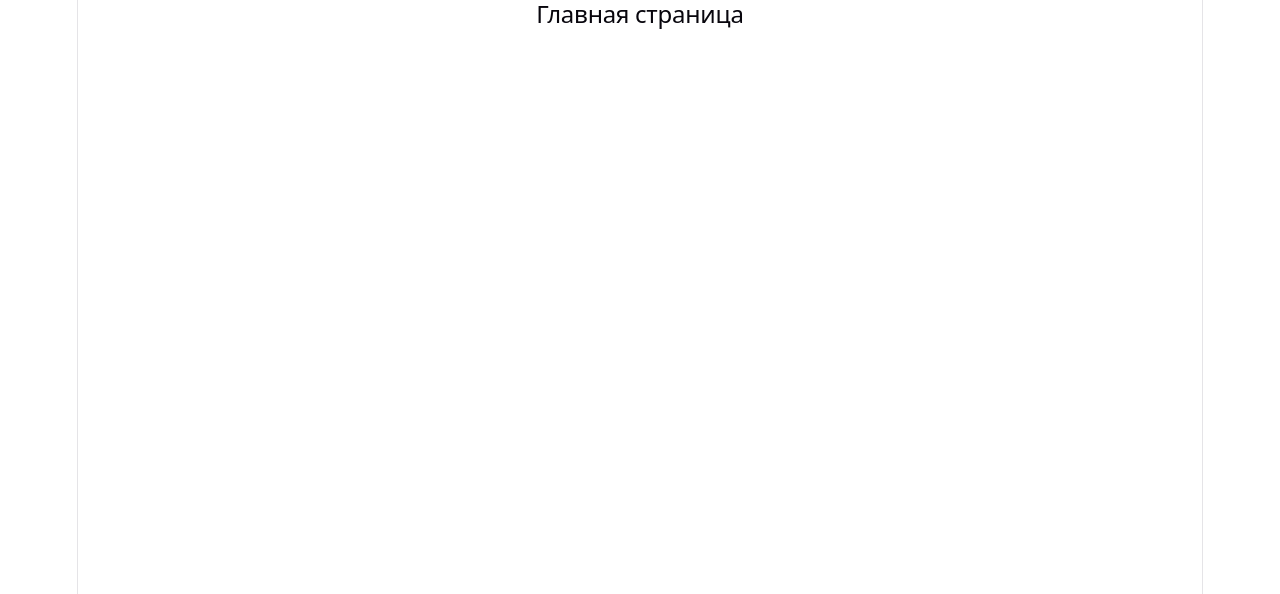
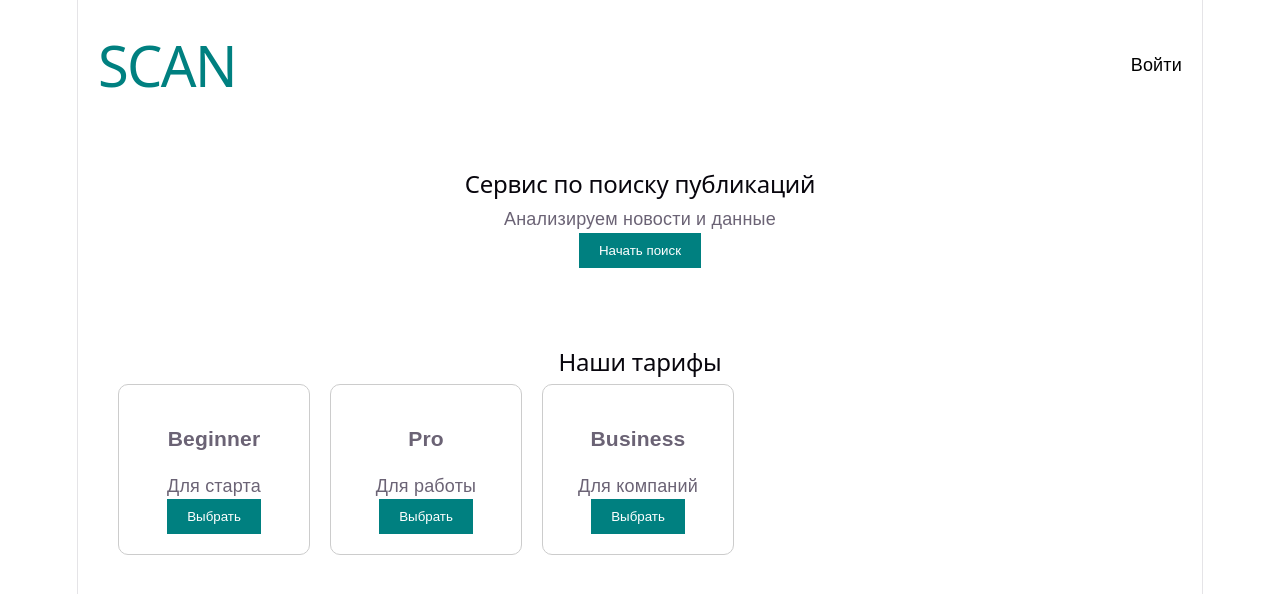
Before and after one commit to 201198al/final, a React (Vite) app in the folder scan-project/: page / in a window 1280 px wide. Shown: the top 594 px of the page. Built offline with nearby package versions, Linux system fonts and the light colour scheme.

Commit message:
Стили

```diff
--- /dev/null
+++ b/package.json
@@ -0,0 +1,5 @@
+{
+  "dependencies": {
+    "react-router-dom": "^7.13.1"
+  }
+}
--- a/scan-project/package.json
+++ b/scan-project/package.json
@@ -11,7 +11,8 @@
   },
   "dependencies": {
     "react": "^19.2.4",
-    "react-dom": "^19.2.4"
+    "react-dom": "^19.2.4",
+    "react-router-dom": "^7.13.1"
   },
   "devDependencies": {
     "@eslint/js": "^9.39.4",
--- a/scan-project/src/App.jsx
+++ b/scan-project/src/App.jsx
@@ -1,10 +1,20 @@
-import Home from "./pages/Home";
+import { BrowserRouter, Routes, Route } from "react-router-dom";
+
+import Home from "./pages/Home.jsx";
+import Login from "./pages/Login.jsx";
+import Search from "./pages/Search.jsx";
+import Result from "./pages/Result.jsx";
 
 function App() {
   return (
-    <div>
-      <Home />
-    </div>
+    <BrowserRouter>
+      <Routes>
+        <Route path="/" element={<Home />} />
+        <Route path="/login" element={<Login />} />
+        <Route path="/search" element={<Search />} />
+        <Route path="/result" element={<Result />} />
+      </Routes>
+    </BrowserRouter>
   );
 }
 
--- a/scan-project/src/index.css
+++ b/scan-project/src/index.css
@@ -109,3 +109,51 @@ code {
   padding: 4px 8px;
   background: var(--code-bg);
 }
+body {
+  margin: 0;
+  font-family: Arial, sans-serif;
+}
+
+header {
+  display: flex;
+  justify-content: space-between;
+  align-items: center;
+  padding: 20px;
+}
+
+header h1 {
+  color: teal;
+}
+
+header a {
+  text-decoration: none;
+  color: black;
+}
+
+section {
+  padding: 40px;
+}
+
+button {
+  background: teal;
+  color: white;
+  border: none;
+  padding: 10px 20px;
+  cursor: pointer;
+}
+
+button:hover {
+  background: darkcyan;
+}
+.tariffs {
+  display: flex;
+  gap: 20px;
+}
+
+.card {
+  border: 1px solid #ccc;
+  padding: 20px;
+  width: 150px;
+  border-radius: 10px;
+  text-align: center;
+}
--- a/scan-project/src/pages/Home.jsx
+++ b/scan-project/src/pages/Home.jsx
@@ -1,5 +1,49 @@
+import { Link } from "react-router-dom";
+
 function Home() {
-  return <h2>Главная страница</h2>;
+  return (
+    <div>
+
+      <header>
+        <h1>SCAN</h1>
+        <nav>
+          <Link to="/login">Войти</Link>
+        </nav>
+      </header>
+
+
+      <section>
+        <h2>Сервис по поиску публикаций</h2>
+        <p>Анализируем новости и данные</p>
+        <button>Начать поиск</button>
+      </section>
+
+
+     <section>
+  <h2>Наши тарифы</h2>
+
+  <div className="tariffs">
+    <div className="card">
+      <h3>Beginner</h3>
+      <p>Для старта</p>
+      <button>Выбрать</button>
+    </div>
+
+    <div className="card">
+      <h3>Pro</h3>
+      <p>Для работы</p>
+      <button>Выбрать</button>
+    </div>
+
+    <div className="card">
+      <h3>Business</h3>
+      <p>Для компаний</p>
+      <button>Выбрать</button>
+    </div>
+  </div>
+</section>
+    </div>
+  );
 }
 
 export default Home;
```
Also changed, not shown: scan-project/src/pages/Login.jsx (line endings or trailing spaces), 1 other file (tests, documents, lock files or other folders).
